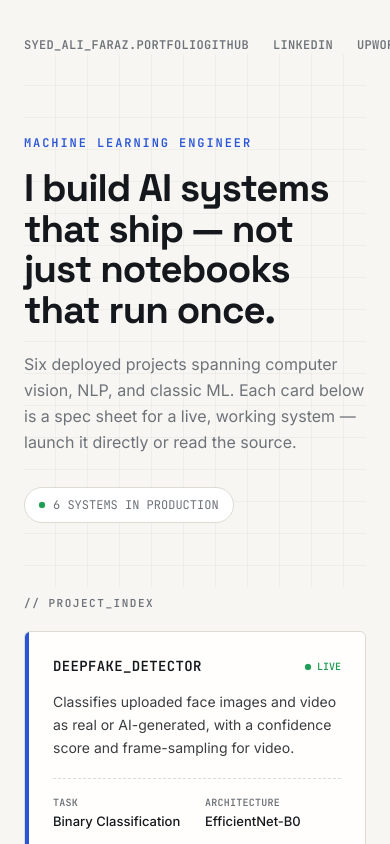
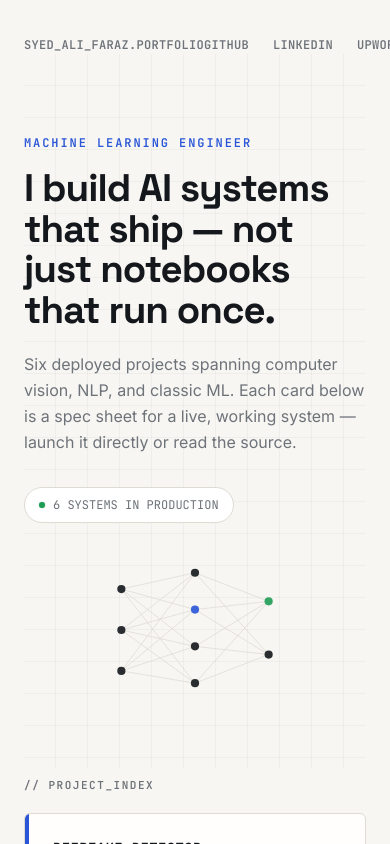
Before and after one commit to ali-faraz-py/Portfolio-Hub, a Next.js app: page / in a window 390 px wide. Shown: the top 844 px of the page. Built offline with nearby package versions, Linux system fonts and the light colour scheme.

Commit message:
style: adjust dimensions of NeuralGraphic component for improved layout consistency

```diff
--- a/src/app/page.js
+++ b/src/app/page.js
@@ -300,7 +300,7 @@ export default function Home() {
             </div>
           </div>
 
-          <div className="hidden md:block w-[220px] h-[180px] shrink-0 opacity-90">
+          <div className="w-[180px] h-[150px] md:w-[220px] md:h-[180px] shrink-0 opacity-90 mx-auto md:mx-0">
             <NeuralGraphic />
           </div>
         </div>
```
